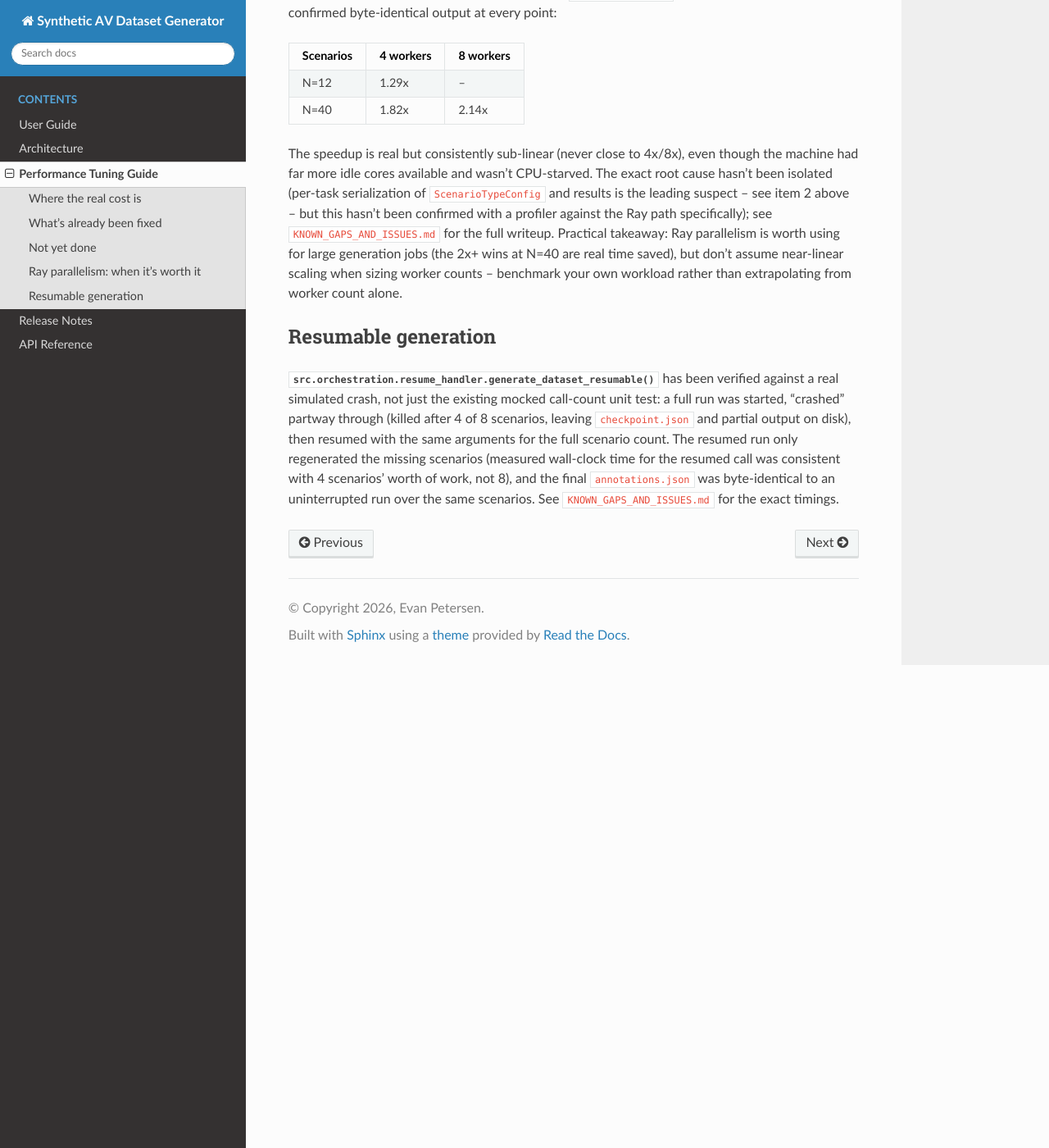
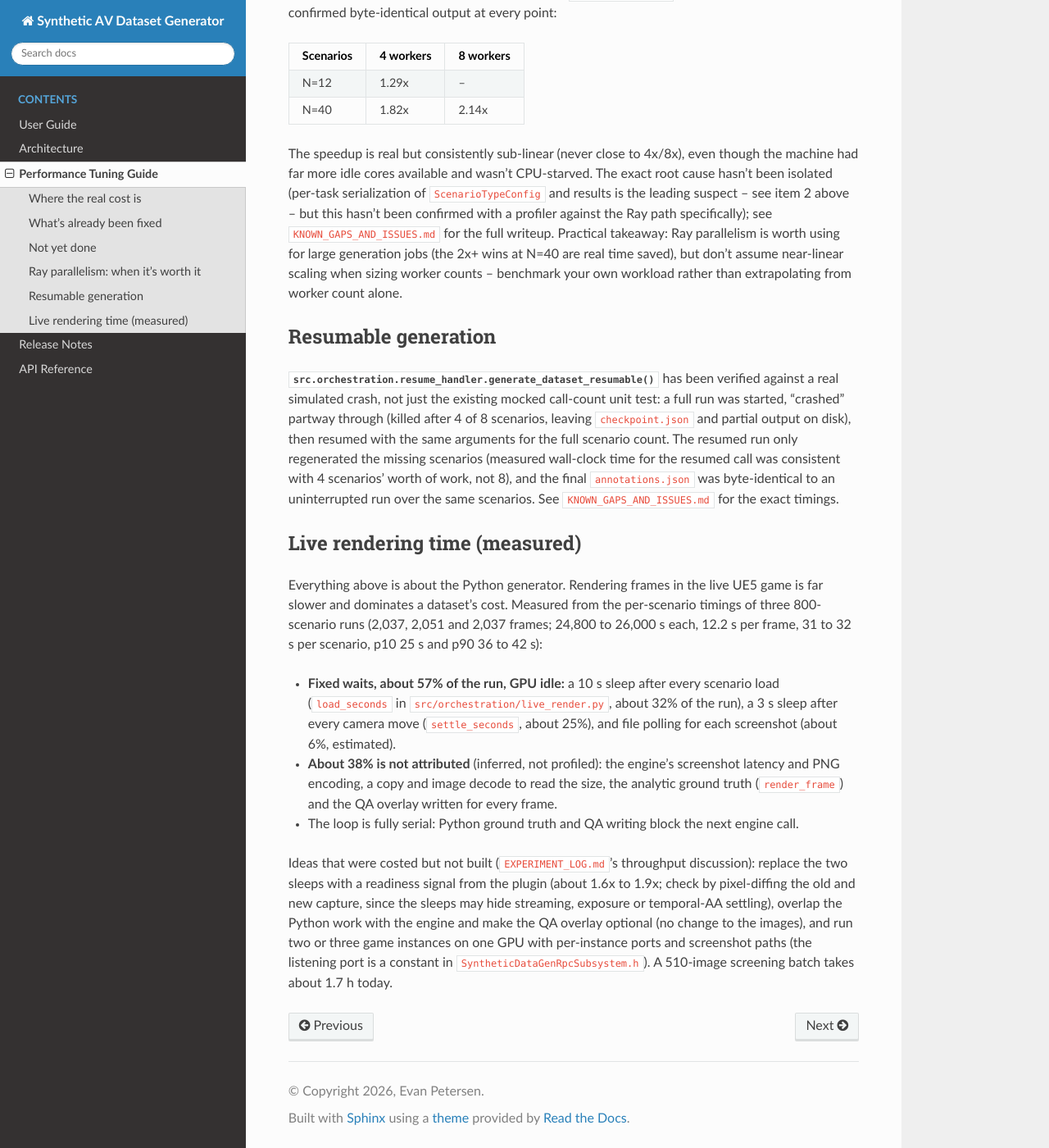
Before and after one commit to evanpetersen919/VantageCV-V2, a Sphinx documentation site: the page built from docs/performance_tuning.rst, in a window 1280 px wide and 1400 px high, scrolled down 1792 px. Shown: the whole window at 82% size. Built offline with Sphinx 7.4.7 and the Read the Docs theme 3.1.0, drawn with Linux system fonts in a browser that asks for light colours.

Commit message:
docs: add the measured live-rendering time budget to the performance guide

```diff
--- a/docs/performance_tuning.rst
+++ b/docs/performance_tuning.rst
@@ -127,3 +127,28 @@ with 4 scenarios' worth of work, not 8), and the final
 ``annotations.json`` was byte-identical to an uninterrupted run over
 the same scenarios. See ``KNOWN_GAPS_AND_ISSUES.md`` for the exact
 timings.
+
+Live rendering time (measured)
+--------------------------------
+
+Everything above is about the Python generator. Rendering frames in the live UE5 game is far slower
+and dominates a dataset's cost. Measured from the per-scenario timings of three 800-scenario runs
+(2,037, 2,051 and 2,037 frames; 24,800 to 26,000 s each, 12.2 s per frame, 31 to 32 s per scenario,
+p10 25 s and p90 36 to 42 s):
+
+* **Fixed waits, about 57% of the run, GPU idle:** a 10 s sleep after every scenario load
+  (``load_seconds`` in ``src/orchestration/live_render.py``, about 32% of the run), a 3 s sleep
+  after every camera move (``settle_seconds``, about 25%), and file polling for each screenshot
+  (about 6%, estimated).
+* **About 38% is not attributed** (inferred, not profiled): the engine's screenshot latency and
+  PNG encoding, a copy and image decode to read the size, the analytic ground truth
+  (``render_frame``) and the QA overlay written for every frame.
+* The loop is fully serial: Python ground truth and QA writing block the next engine call.
+
+Ideas that were costed but not built (``EXPERIMENT_LOG.md``'s throughput discussion): replace the
+two sleeps with a readiness signal from the plugin (about 1.6x to 1.9x; check by pixel-diffing the
+old and new capture, since the sleeps may hide streaming, exposure or temporal-AA settling), overlap
+the Python work with the engine and make the QA overlay optional (no change to the images), and run
+two or three game instances on one GPU with per-instance ports and screenshot paths (the
+listening port is a constant in ``SyntheticDataGenRpcSubsystem.h``). A 510-image screening batch
+takes about 1.7 h today.
```
